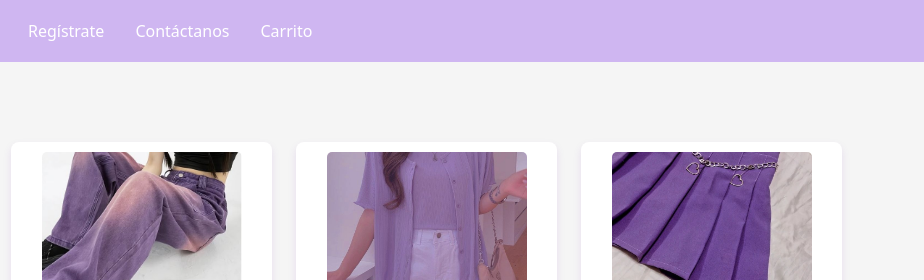
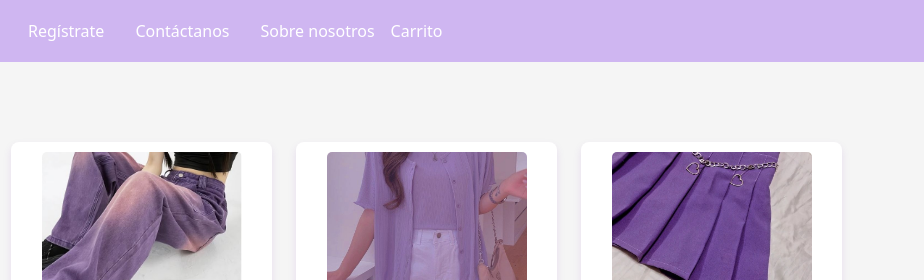
Before and after one commit to ferny06/sumativa1, a plain HTML site: page index.html in a window 1280 px wide. Shown: the top 280 px of the page, 356-1280 px from the left. Drawn offline with nearby package versions, Linux system fonts and the light colour scheme.

Commit message:
Update index.html

```diff
--- a/index.html
+++ b/index.html
@@ -30,6 +30,8 @@
               </li>
               <li class="nav-item">
                 <a class="nav-link" href="contacto.html">Contáctanos</a>
+              </li>
+              <a class="nav-link" href="">Sobre nosotros</a>
               </li>
               <li class="nav-item">
                 <a class="nav-link" href="carrito.html">Carrito</a>
```
